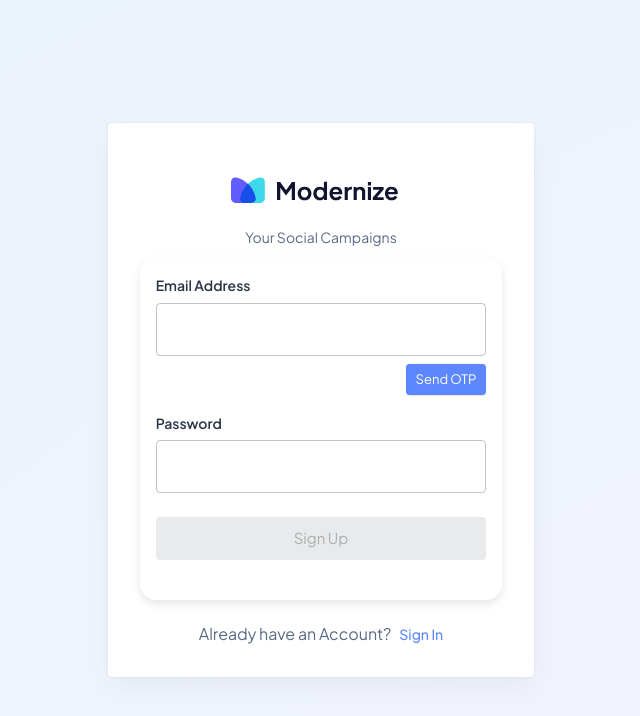
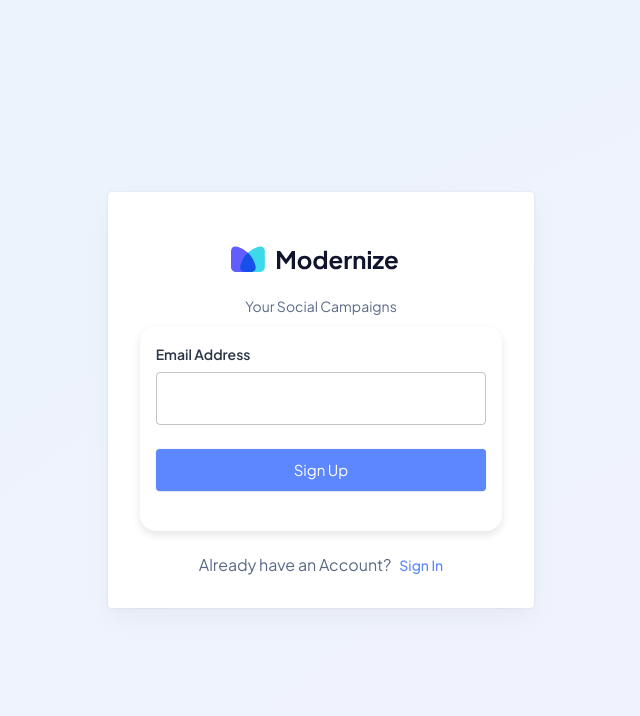
Before and after one commit to rajpootabhisheksingh0889/abhishek, a React (Create React App) app: page /auth/register in a window 1280 px wide. Shown: the top 716 px of the page, without its empty margins (319-959 px from the left). Built offline with nearby package versions, Linux system fonts and the light colour scheme.

Commit message:
register

```diff
--- a/src/views/authentication/auth/AuthRegister.js
+++ b/src/views/authentication/auth/AuthRegister.js
@@ -1,5 +1,5 @@
 import React, { useState } from 'react';
-import { Box, Typography, Button, Grid } from '@mui/material';
+import { Box, Typography, Button, Grid, Modal } from '@mui/material';
 import { useNavigate } from 'react-router-dom';
 import axios from 'axios';
 import { ToastContainer, toast } from 'react-toastify';
@@ -20,6 +20,7 @@ const AuthRegister = ({ title, subtitle, subtext }) => {
     });
 
     const [otpSent, setOtpSent] = useState(false);
+    const [openModal, setOpenModal] = useState(false);
     const navigate = useNavigate();
 
     const handleChange = (e) => {
@@ -41,6 +42,7 @@ const AuthRegister = ({ title, subtitle, subtext }) => {
             errors.email = 'Email is not valid';
             valid = false;
         }
+        if (otpSent) {
             if (!formData.password.trim()) {
                 errors.password = 'Password is required';
                 valid = false;
@@ -48,9 +50,10 @@ const AuthRegister = ({ title, subtitle, subtext }) => {
                 errors.password = 'Password must contain at least one alphabet, one special character, and be at least 6 characters long';
                 valid = false;
             }
-        if (otpSent && !formData.otp.trim()) {
+            if (!formData.otp.trim()) {
                 errors.otp = 'OTP is required';
                 valid = false;
+            }
         }
 
         setFormErrors(errors);
@@ -64,6 +67,9 @@ const AuthRegister = ({ title, subtitle, subtext }) => {
             return;
         }
 
+        if (!otpSent) {
+            handleSendOtp();
+        } else {
             try {
                 const response = await axios.post('http://134.209.145.149:9999/api/register', formData);
                 console.log('Registration successful:', response.data);
@@ -73,7 +79,6 @@ const AuthRegister = ({ title, subtitle, subtext }) => {
                     const apiErrors = error.response.data.errors;
                     if (apiErrors && apiErrors.length > 0) {
                         const errorMessage = apiErrors[0].message || 'An error occurred. Please try again.';
-                    console.log("errorMessage", errorMessage)
                         toast.error(errorMessage);
                     } else {
                         toast.error('An error occurred. Please try again.');
@@ -82,6 +87,7 @@ const AuthRegister = ({ title, subtitle, subtext }) => {
                     toast.error('No response from server. Please try again later.');
                 } else {
                     toast.error('An error occurred. Please try again.');
+                }
             }
         }
     };
@@ -99,9 +105,28 @@ const AuthRegister = ({ title, subtitle, subtext }) => {
             await axios.post('http://134.209.145.149:9999/api/otp', { email: formData.email });
             toast.success('OTP sent to your email');
             setOtpSent(true);
+            setOpenModal(true);
         } catch (error) {
-            toast.error('Failed to send OTP. Please try again.');
+            if (error.response) {
+                // Extract the specific error message from the API response
+                const apiErrors = error.response.data.errors;
+                const errorMessage = apiErrors.length > 0 ? apiErrors[0].message : 'Please try again.';
+                toast.error(`Failed to send OTP: ${errorMessage}`);
+            } else if (error.request) {
+                // The request was made but no response was received
+                console.error('Error request:', error.request);
+                toast.error('No response from the server. Please try again.');
+            } else {
+                // Something happened in setting up the request that triggered an Error
+                console.error('Error message:', error.message);
+                toast.error(`Error: ${error.message}`);
             }
+        }
+    };
+
+
+    const handleModalClose = () => {
+        setOpenModal(false);
     };
 
     return (
@@ -129,7 +154,7 @@ const AuthRegister = ({ title, subtitle, subtext }) => {
                 }}
             >
                 <Grid container spacing={2}>
-                    <Grid item xs={12} sm={12}>
+                    <Grid item xs={12}>
                         <Typography variant="subtitle1" fontWeight={600} component="label" htmlFor="email" mb="5px">
                             Email Address
                         </Typography>
@@ -143,20 +168,40 @@ const AuthRegister = ({ title, subtitle, subtext }) => {
                             helperText={formErrors.email}
                             autoComplete="email"
                         />
-                        <Button
-                            color="primary"
-                            variant="contained"
-                            size="small"
-                            onClick={handleSendOtp}
-                            sx={{ mt: 1, float: 'right' }}
-                            disabled={otpSent}
+                    </Grid>
+                </Grid>
+                <Button color="primary" variant="contained" size="large" fullWidth type="submit">
+                    Sign Up
+                </Button>
+            </Box>
+
+            <Modal
+                open={openModal}
+                onClose={handleModalClose}
+                aria-labelledby="otp-modal-title"
+                aria-describedby="otp-modal-description"
             >
-                            Send OTP
-                        </Button>
-
-                    </Grid>
-                    {otpSent && (
-                        <Grid item xs={12} sm={12}>
+                <Box
+                    sx={{
+                        position: 'absolute',
+                        top: '50%',
+                        left: '50%',
+                        transform: 'translate(-50%, -50%)',
+                        width: 400,
+                        bgcolor: 'background.paper',
+                        border: '2px solid #000',
+                        boxShadow: 24,
+                        p: 4,
+                    }}
+                >
+                    <Typography id="otp-modal-title" variant="h6" component="h2">
+                        Enter OTP and Password
+                    </Typography>
+                    <Box
+                        component="form"
+                        onSubmit={handleSubmit}
+                        sx={{ mt: 2 }}
+                    >
                         <Typography variant="subtitle1" fontWeight={600} component="label" htmlFor="otp" mb="5px">
                             OTP
                         </Typography>
@@ -169,9 +214,6 @@ const AuthRegister = ({ title, subtitle, subtext }) => {
                             error={!!formErrors.otp}
                             helperText={formErrors.otp}
                         />
-                        </Grid>
-                    )}
-                    <Grid item xs={12} sm={12}>
                         <Typography variant="subtitle1" fontWeight={600} component="label" htmlFor="password" mb="5px">
                             Password
                         </Typography>
@@ -186,14 +228,12 @@ const AuthRegister = ({ title, subtitle, subtext }) => {
                             helperText={formErrors.password}
                             autoComplete="new-password"
                         />
-                    </Grid>
-
-
-                </Grid>
-                <Button color="primary" variant="contained" size="large" fullWidth type="submit" disabled={!otpSent}>
-                    Sign Up
+                        <Button color="primary" variant="contained" size="large" fullWidth type="submit" sx={{ mt: 2 }}>
+                            Confirm Registration
                         </Button>
                     </Box>
+                </Box>
+            </Modal>
             {subtitle}
         </>
     );
```
Also changed, not shown: src/views/authentication/auth/ForgetPassword.js (added). Lines whose indentation alone changed are shown as unchanged.
